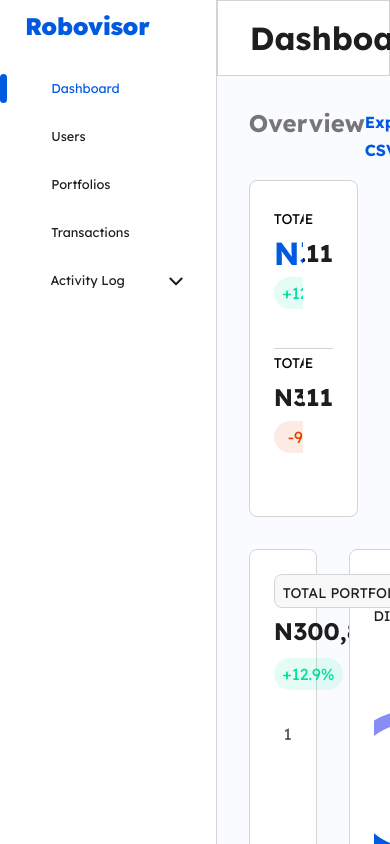
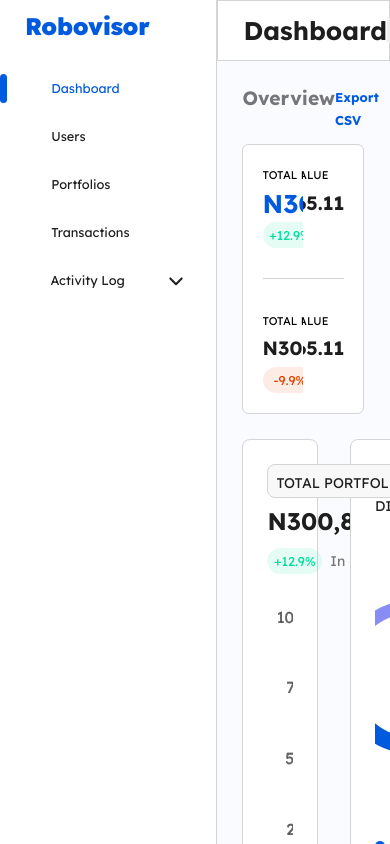
Before and after one commit to Alausa-AbdulAzeez/roboAdvisorAdmin, a React (Vite) app: page / in a window 390 px wide. Built offline with nearby package versions, Linux system fonts and the light colour scheme; some icons are missing.

Commit message:
made overview section responsive - 80%

```diff
--- a/src/components/Overview.jsx
+++ b/src/components/Overview.jsx
@@ -6,15 +6,15 @@
 const Overview = () => {
   return (
     <div className="w-full zoom">
-      <div className="flex justify-between mb-[16px]">
-        <div className="text-silverTextColor leading-[30px] text-[24px] font-[700]">
+      <div className="flex justify-between mb-[16px] max-2xl:mb-[12.8px]">
+        <div className="text-silverTextColor leading-[30px] max-2xl:leading-[24px] text-[24px] max-2xl:text-[19.2px] font-[700]">
           Overview
         </div>
-        <div className="text-mainBlue leading-[28px] text-[16px] font-[700] cursor-pointer hover:underline">
+        <div className="text-mainBlue leading-[28px] max-2xl:leading-[22.4px] text-[16px] max-2xl:text-[12.8px] font-[700] cursor-pointer hover:underline">
           Export CSV
         </div>
       </div>
-      <div className="w-full h-[337px] p-[24px] bg-white relative border border-borderColor rounded-[8px] flex-wrap">
+      <div className="w-full h-[337px] max-2xl:h-[269.6px] p-[24px] max-2xl:p-[19.2px] bg-white relative border border-borderColor rounded-[8px] max-2xl:rounded-[6.4px] flex-wrap">
         <div className="w-[100%] h-[50%]  border-b-[0.05px] border-borderColor flex">
           <OverviewCard
             title={"Total Portfolio value"}
--- a/src/components/OverviewCard.jsx
+++ b/src/components/OverviewCard.jsx
@@ -19,32 +19,40 @@
         imgPosition === "right" ? "flex-row" : "flex-row-reverse"
       }`}
     >
-      <div className="flex flex-col">
-        <div className="uppercase font-[400] text-[14px] leading-[28px]">
+      <div
+        className={`flex flex-col ${
+          absolutePosition === "top" && "justify-end"
+        } `}
+      >
+        <div className="uppercase font-[400] text-[14px] max-2xl:text-[11.2px] leading-[28px] max-2xl:leading-[22.4px]">
           {title}
         </div>
         <div
           className={`font-[700] ${
             index === 1
-              ? "text-[24px] text-mainBlue max-2xl:text-[32px]"
-              : "text-[24px] text-blackTextColor"
-          }  leading-[40px] `}
+              ? "text-[32px] text-mainBlue max-2xl:text-[25.6px]"
+              : "text-[24px] text-blackTextColor max-2xl:text-[19.2px]"
+          }  leading-[40px] max-2xl:leading-[32px] `}
         >
           {amount}
         </div>
-        <div className="flex items-center gap-[8px] mt-[4px]">
+        <div className="flex items-center gap-[8px] max-2xl:gap-[6.4px] mt-[4px] max-2xl:mt-[3.2px]">
           <PercentageIndicator type={percentType} text={percentText} />
-          <div className="font-[400] text-[14px] leading-[18px] text-silverTextColor">
+          <div className="font-[400] text-[14px] max-2xl:text-[11.2px]  leading-[18px] max-2xl:leading-[14.4px] text-silverTextColor">
             {time}
           </div>
         </div>
       </div>
-      <div className=" w-[200px] h-full relative ">
+      <div className=" w-[200px] max-2xl:w-[160px] h-full relative ">
         <img
           src={img}
           alt="sum"
           className={`absolute ${
-            absolutePosition === "top" ? "top-0" : "bottom-0"
+            imgPosition === "right" ? "max-2xl:right-0" : "max-2xl:left-0"
+          } ${
+            absolutePosition === "top"
+              ? "top-0"
+              : "bottom-0  w-[200px] h-[145px] max-2xl:w-[160px] max-2xl:h-[116px]"
           }`}
         />
       </div>{" "}
--- a/src/components/PercentageIndicator.jsx
+++ b/src/components/PercentageIndicator.jsx
@@ -3,7 +3,7 @@
 const PercentageIndicator = ({ text, type }) => {
   return (
     <div
-      className={` font-[400] text-[16px] leading-[28px] w-[69px] h-[32px] py-[2px] px-[8px] flex items-center justify-center rounded-[100px]  ${
+      className={` font-[400] text-[16px] max-2xl:text-[12.8px]  leading-[28px] max-2xl:leading-[22.4px] w-[69px] max-2xl:w-[54.8px] h-[32px] max-2xl:h-[26.2px] py-[2px] max-2xl:py-[1.6px] px-[8px] max-2xl:px-[6.4px] flex items-center justify-center rounded-[100px] max-2xl:rounded-[80px]  ${
         type === "negative" && "text-textRedColor bg-backgroundRedColor"
       } ${
         type === "positive" && "text-textGreenColor bg-backgroundGreenColor"
--- a/src/components/Topbar.jsx
+++ b/src/components/Topbar.jsx
@@ -3,18 +3,30 @@
 
 const Topbar = ({ title }) => {
   return (
-    <div className="zoom z-[2]  h-[76px] w-full border border-[#D4D4D4] bg-white flex items-center justify-between px-[32px] sticky top-0">
-      <div className="text-blackTextColor text-[32px] leading-[40px] font-[700]">
+    <div className="z-[2]  h-[76px] max-2xl:h-[60.8px] w-full border border-[#D4D4D4] bg-white flex items-center justify-between px-[32px] max-2xl:px-[25.6px] sticky top-0">
+      <div className="text-blackTextColor text-[32px] max-2xl:text-[25.6px] leading-[40px] max-2xl:leading-[32px] font-[700]">
         {title}
       </div>
-      <div className="flex gap-[32px] cursor-pointer">
-        <img src={bellIcon} alt="notifications" className="cursor-pointer" />
-        <div className="flex gap-[6px] items-center">
-          <img src={accountIcon} alt="account" />
-          <div className="font-[400] text-[16px] leading-[28px] text-nowrap">
+      <div className="flex gap-[32px] max-2xl:gap-[25.6px] cursor-pointer">
+        <img
+          src={bellIcon}
+          alt="notifications"
+          className="cursor-pointer max-2xl:h-[25.6px] w-[25.6px]"
+        />
+        <div className="flex gap-[8px] max-2xl:gap-[6.4px] items-center">
+          <img
+            src={accountIcon}
+            alt="account"
+            className="max-2xl:h-[19.2px] max-2xl:w-[19.2px]"
+          />
+          <div className="font-[400] text-[16px] max-2xl:text-[12.8px] leading-[28px] max-2xl:leading-[22.4px] text-nowrap">
             Bonmichael Udeh
           </div>
-          <img src={arrowDown} alt="arrowDonw" />
+          <img
+            src={arrowDown}
+            alt="arrowDonw"
+            className="max-2xl:h-[19.2px] max-2xl:w-[19.2px]"
+          />
         </div>
       </div>
     </div>
--- a/src/pages/Dashboard.jsx
+++ b/src/pages/Dashboard.jsx
@@ -11,7 +11,7 @@
       <Sidebar />
       <div className="flex-1 h-full overflow-auto relative">
         <Topbar title={"Dashboard"} />
-        <div className="w-full min-h-full bg-backgroundColor p-[32px] flex flex-col gap-[32px]">
+        <div className="w-full min-h-full bg-backgroundColor p-[32px] max-2xl:p-[25.6px] flex flex-col gap-[32px] max-2xl:gap-[25.6px]">
           <Overview />
           <TotalPortfolioValueAndRiskTolerance />
           <AssetClassPerformanceAndOtherDetails />
```
